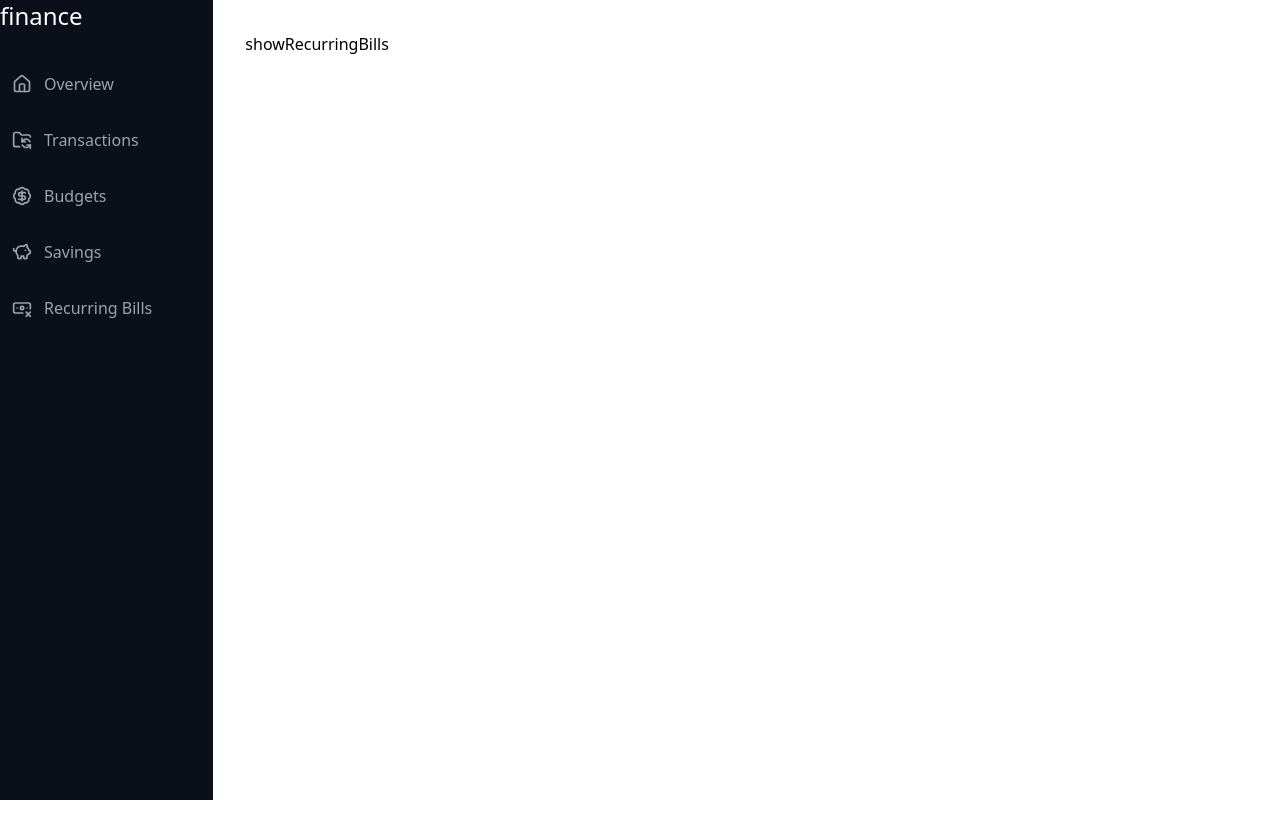
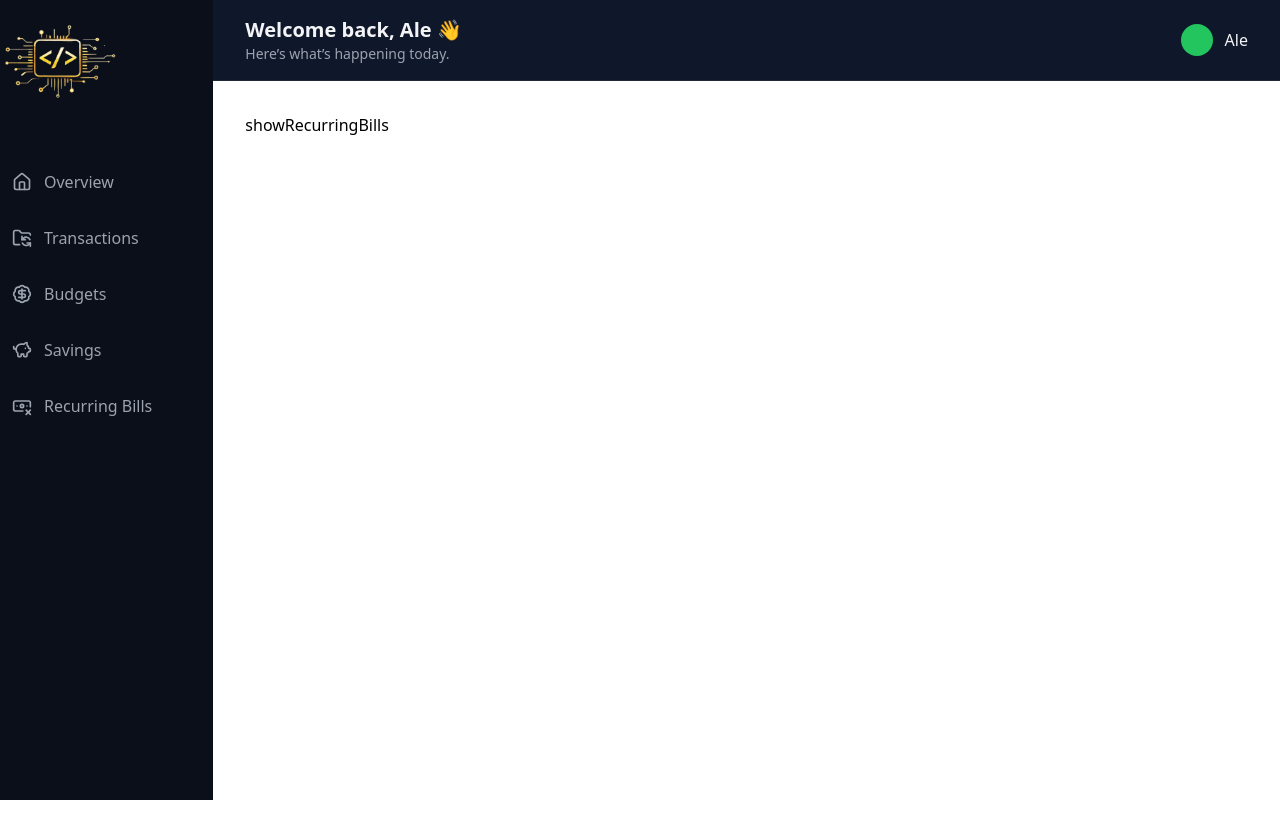
Before and after one commit to Aleji0309/proyectaPersonalFinanceApp, a Next.js app: page /recurringBills in a window 1280 px wide. Shown: the top 838 px of the page. Before the commit the page ends 800 px from the top, so only its background shows below. Built offline with nearby package versions, Linux system fonts and the light colour scheme.

Commit message:
Header added

```diff
--- a/src/app/layout.js
+++ b/src/app/layout.js
@@ -1,32 +1,36 @@
 import { Sidebar } from "@/components/layout/Sidebar";
-import {MainContainer} from "@/components/layout/MainContainer";
+import { MainContainer } from "@/components/layout/MainContainer";
 import { Inter } from "next/font/google";
 import "./globals.css";
+import { HeaderContainer } from "@/components/HeaderContainer";
 
 const inter = Inter({
   subsets: ["latin"],
   variable: "--font-sans",
 });
 
-
 export default function RootLayout({ children }) {
   return (
     <html lang="en">
       <body className={inter.variable}>
-         {/* Contenedor de la app */}
-          <div className="root-container grid grid-cols-6">
+        {/* Contenedor de la app */}
+        <div className="root-container grid grid-cols-6">
           {/* Contenedor del Sidebar */}
           <div className="sidebar-container col-span-1">
             <Sidebar />
           </div>
 
-           {/* Contenedor del main */}
-          <div className="main-container col-span-5">
-            <MainContainer >
-            <main>{children}</main>
-            </MainContainer>
+          {/* Main */}
+          <div className="main-container col-span-5 flex flex-col">
+            {/* Header */}
+            <HeaderContainer />
+
+            {/* Content */}
+            <div className="flex-1 overflow-y-auto">
+              <MainContainer>{children}</MainContainer>
+            </div>
           </div>
-          </div>
+        </div>
       </body>
     </html>
   );
--- /dev/null
+++ b/src/components/HeaderContainer.jsx
@@ -0,0 +1,23 @@
+import Image from "next/image";
+
+export const HeaderContainer = () => {
+  return (
+    <header className="flex items-center justify-between px-8 py-4 bg-(--bg-main) border-b border-(--border-color)">
+      {/* Welcome */}
+      <div>
+        <h2 className="text-xl font-semibold text-(--text-primary)">
+          Welcome back, Ale 👋
+        </h2>
+        <p className="text-sm text-(--text-secondary)">
+          Here’s what’s happening today.
+        </p>
+      </div>
+
+      {/* User */}
+      <div className="flex items-center gap-3">
+        <div className="h-8 w-8 rounded-full bg-(--accent-primary)" />
+        <span className="text-(--text-primary)">Ale</span>
+      </div>
+    </header>
+  );
+};
--- a/src/components/layout/MainContainer.jsx
+++ b/src/components/layout/MainContainer.jsx
@@ -1,8 +1,10 @@
 import React from 'react'
+import { HeaderContainer } from '../HeaderContainer'
 
 export const MainContainer = ({children}) => {
   return (
     <section className="bg-(--bg-white) p-8 min-h-screen overflow-y-auto">
+
       {children}
     </section>
   )
--- a/src/components/layout/Sidebar.jsx
+++ b/src/components/layout/Sidebar.jsx
@@ -1,4 +1,7 @@
 import Link from "next/link";
+import Image from "next/image";
+
+
 import React from "react";
 import {
   House,
@@ -11,7 +14,16 @@ import {
 export const Sidebar = () => {
   return (
     <div className="sidebar-container bg-(--bg-sidebar) text-(--text-secondary) min-h-screen">
-      <h2 className="text-2xl text-white">finance</h2>
+      {/* Logo */}
+  <div className="logo-section py-6">
+    <Image
+      src="/logoFondo-removebg-preview.png"
+      alt="Logo Empresa"
+      width={120}
+      height={40}
+      className="object-contain"
+    />
+  </div>
       <div className="link-container grid grid-flow-col grid-rows-6 gap-4 mt-8">
         <Link
           href="/"
```
Also changed, not shown: public/logoFondo-removebg-preview.png (added), public/logoFondo.jpeg (added).
